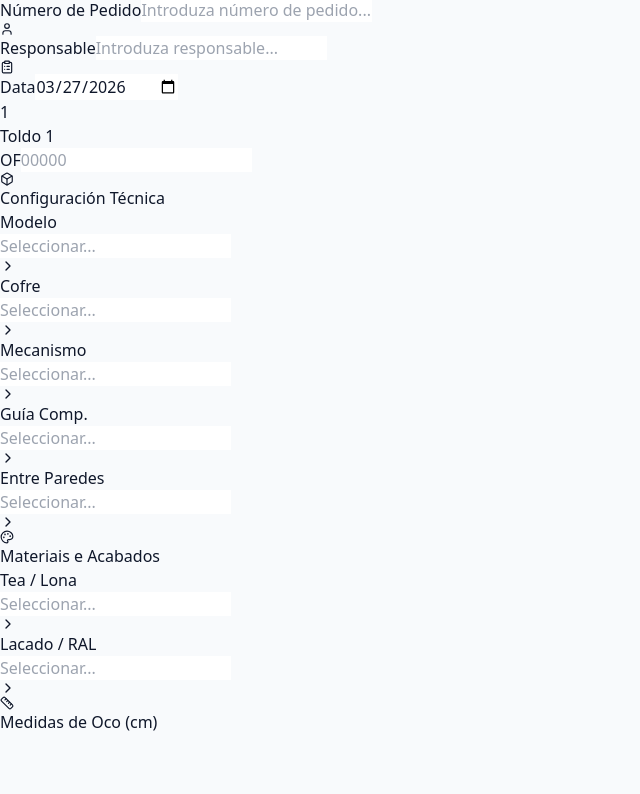
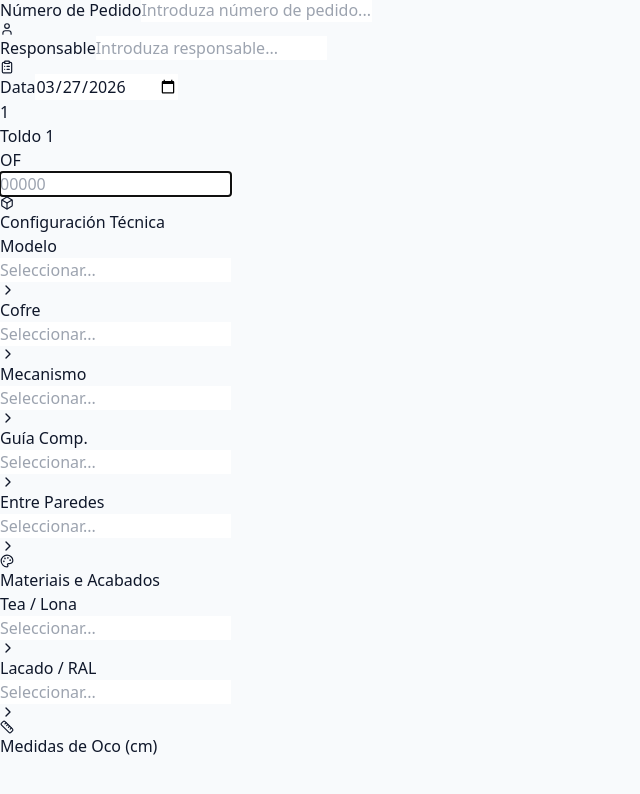
Before and after one commit to Ivan-Mourazos/calculadora-iris, a React (Vite) app: page / in a window 1280 px wide. Shown: the part 920-1714 px from the top of the page, without its empty margins (0-640 px from the left). Built offline with nearby package versions, Linux system fonts and the light colour scheme.

Commit message:
UX: Implementada confirmación de OF por toldo

```diff
--- a/src/App.tsx
+++ b/src/App.tsx
@@ -17,6 +17,7 @@ interface Toldo {
   lacado: string;
   measurements: Measurements;
   result: ValidationResult | null;
+  isOfConfirmed?: boolean;
 }
 
 function App() {
@@ -225,14 +226,41 @@ function App() {
                   <h3 className="text-xl font-black text-slate-900">Toldo {index + 1}</h3>
                 </div>
                 <div className="flex items-center gap-3">
-                  <div className="bg-slate-50 border border-slate-200 rounded-xl px-4 py-2 flex items-center gap-2">
+                  <div className="bg-slate-50 border border-slate-200 rounded-xl px-2 py-1.5 flex items-center gap-2 shadow-inner transition-all duration-300 min-w-[120px] justify-end">
                     <span className="text-[9px] font-black text-slate-400 uppercase tracking-widest">OF</span>
-                    <input
-                      value={toldo.of}
-                      onChange={e => updateToldo(toldo.id, { of: e.target.value })}
-                      placeholder="00000"
-                      className="bg-transparent text-sm font-bold text-slate-900 outline-none w-16 text-right"
-                    />
+                    {toldo.isOfConfirmed ? (
+                      <div className="flex items-center gap-2 group/of">
+                        <span className="text-sm font-black text-blue-600 font-mono tracking-tighter">{toldo.of || '---'}</span>
+                        <button
+                          onClick={() => updateToldo(toldo.id, { isOfConfirmed: false })}
+                          className="p-1 text-slate-300 hover:text-blue-500 transition-colors"
+                        >
+                          <svg className="w-3.5 h-3.5" fill="none" stroke="currentColor" viewBox="0 0 24 24">
+                            <path strokeLinecap="round" strokeLinejoin="round" strokeWidth="3" d="M15.232 5.232l3.536 3.536m-2.036-5.036a2.5 2.5 0 113.536 3.536L6.5 21.036H3v-3.572L16.732 3.732z" />
+                          </svg>
+                        </button>
+                      </div>
+                    ) : (
+                      <div className="flex items-center gap-2">
+                        <input
+                          value={toldo.of}
+                          autoFocus={toldo.of === ''}
+                          onChange={e => updateToldo(toldo.id, { of: e.target.value })}
+                          onKeyDown={e => e.key === 'Enter' && toldo.of && updateToldo(toldo.id, { isOfConfirmed: true })}
+                          onBlur={() => toldo.of && updateToldo(toldo.id, { isOfConfirmed: true })}
+                          placeholder="00000"
+                          className="bg-transparent text-sm font-bold text-slate-900 outline-none w-14 text-right placeholder:text-slate-200"
+                        />
+                        {toldo.of && (
+                          <button
+                            onClick={() => updateToldo(toldo.id, { isOfConfirmed: true })}
+                            className="p-1 text-emerald-500 hover:bg-emerald-50 rounded-md transition-all shadow-sm border border-emerald-100 bg-white"
+                          >
+                            <CheckCircle size={14} strokeWidth={3} />
+                          </button>
+                        )}
+                      </div>
+                    )}
                   </div>
                   {toldos.length > 1 && (
                     <button onClick={() => removeToldo(toldo.id)} className="p-2.5 text-slate-300 hover:text-rose-500 hover:bg-rose-50 rounded-xl transition-all">
```
